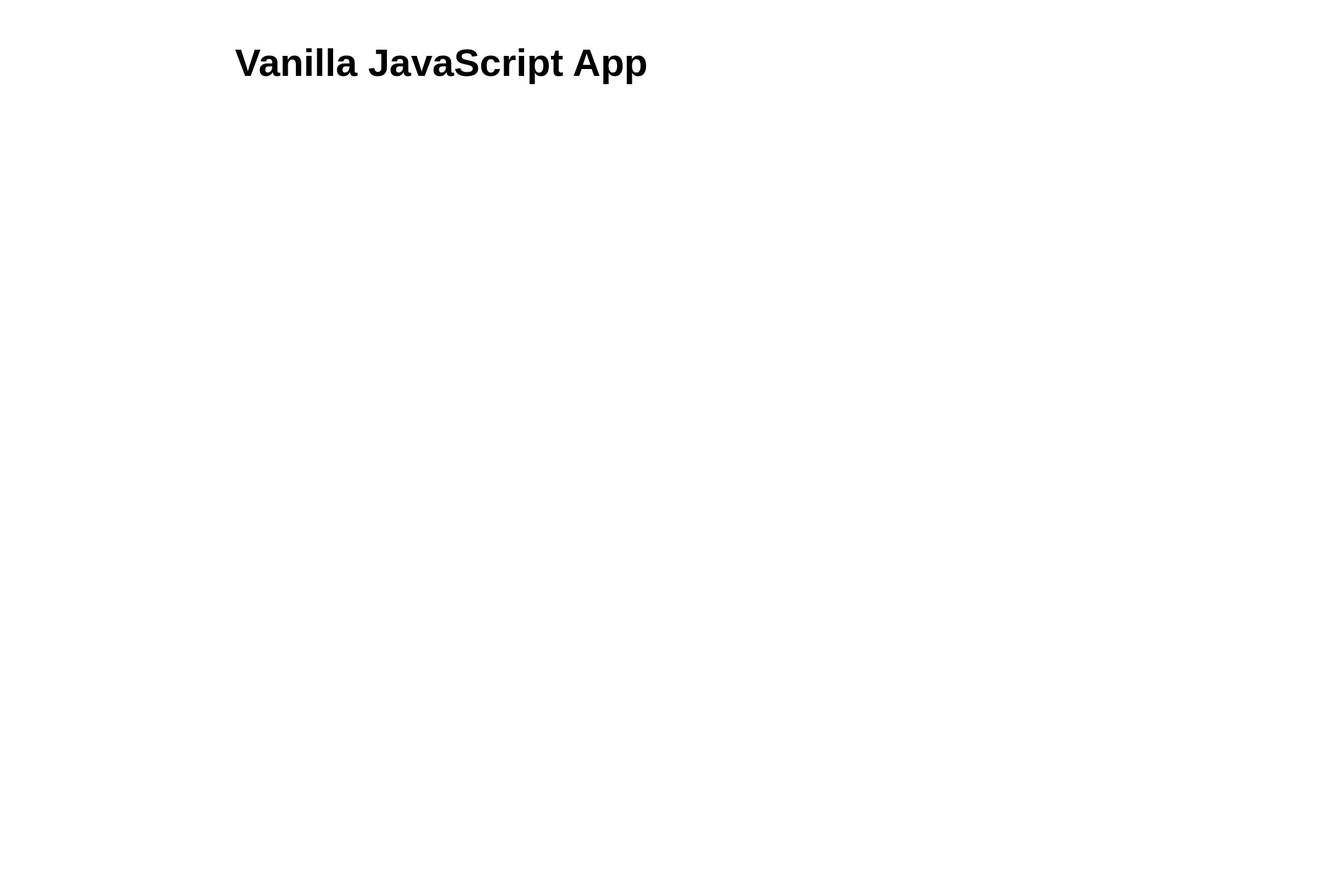
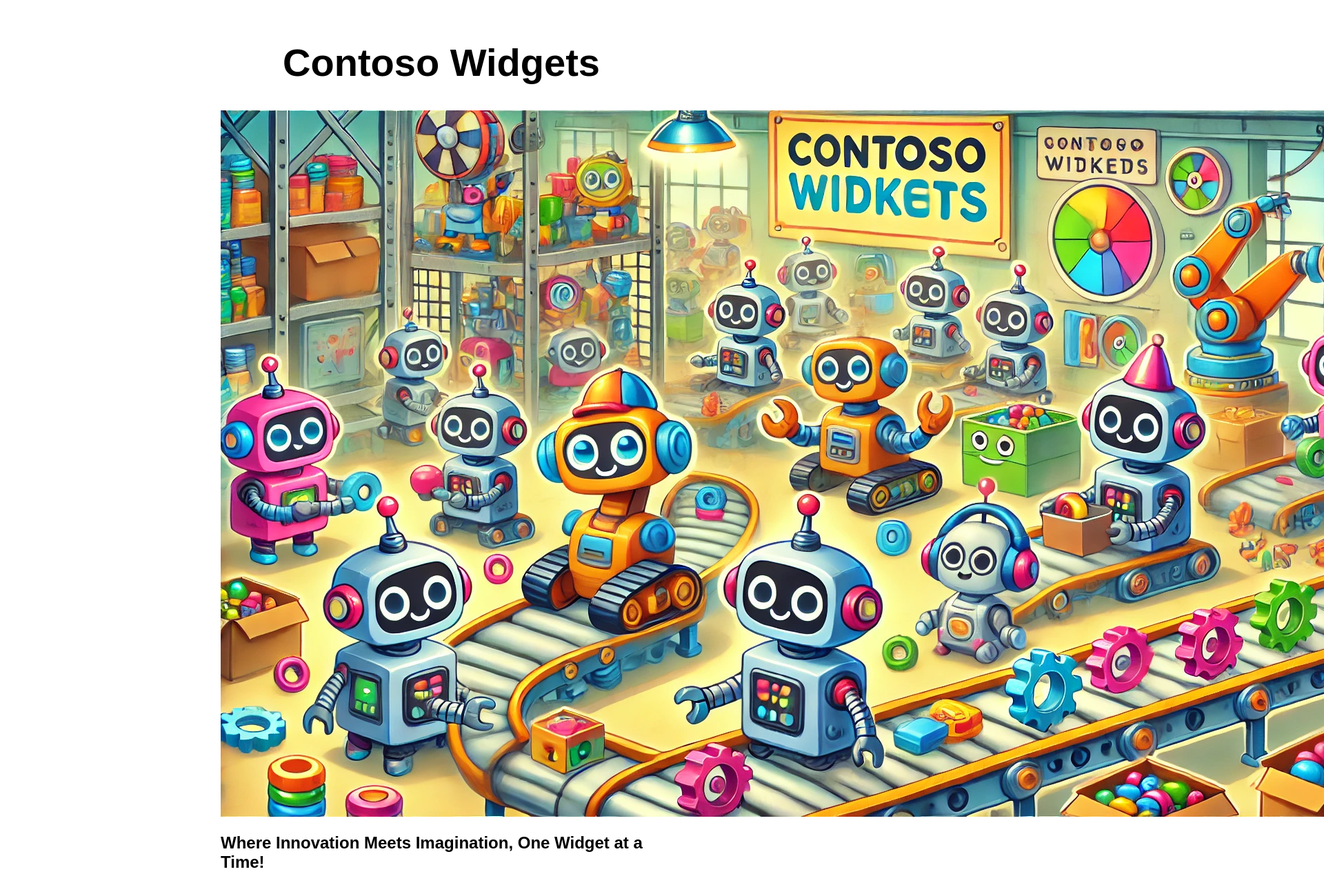
Before and after one commit to mspjeff/contosowidgets, a website: page src/index.html in a window 1280 px wide. Shown: the top 1296 px of the page at 69% size, 1920 px wide, since content can reach past the window. Before the commit the page ends 800 px from the top, so only its background shows below. Drawn offline with Linux system fonts and the light colour scheme.

Commit message:
Update index.html

```diff
--- a/src/index.html
+++ b/src/index.html
@@ -5,12 +5,14 @@
   <meta charset="UTF-8">
   <meta name="viewport" content="width=device-width, initial-scale=1.0">
   <link rel="stylesheet" href="styles.css">
-  <title>Vanilla JavaScript App</title>
+  <title>Consoto Widgets</title>
 </head>
 
 <body>
   <main>
-    <h1>Vanilla JavaScript App</h1>
+    <h1>Contoso Widgets</h1>
+    <img src="contosowidgets.webp" alt="Robots making widgets" />
+    <h2>Where Innovation Meets Imagination, One Widget at a Time!</h2>
   </main>
 </body>
 
```
